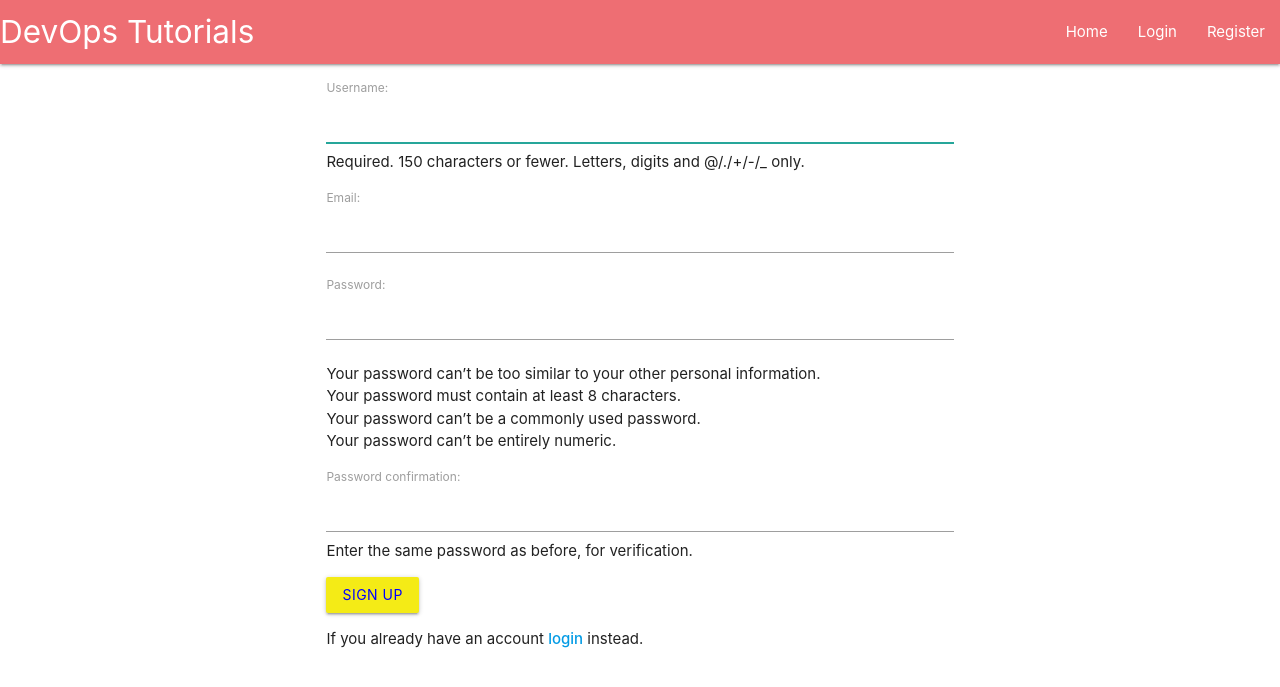
After one commit to MrDede06/Demo_DevOps, a Django app: page /register/ in a window 1280 px wide. The commit adds this page. Shown: the top 687 px of the page. Run offline with Django 3.2, Linux system fonts and the light colour scheme; some libraries are stand-ins or nearby versions.

Commit message:
web site final mode

```diff
--- /dev/null
+++ b/main/forms.py
@@ -0,0 +1,17 @@
+from django import forms
+from django.contrib.auth.forms import UserCreationForm
+from django.contrib.auth.models import User
+
+class NewUserForm(UserCreationForm):
+    email = forms.EmailField(required=True)
+
+    class Meta:
+        model = User
+        fields = ('username', 'email', 'password1', "password2")
+
+    def save(self, commit=True):
+        user = super(NewUserForm, self).save(commit=False)
+        user.email = self.cleaned_data["email"]
+        if commit:
+            user.save()
+        return user
--- a/main/templates/main/header.html
+++ b/main/templates/main/header.html
@@ -12,17 +12,36 @@
 <body>
   <nav>
     <div class="nav-wrapper">
-      <a href="/" class="brand-logo">Tutorials</a>
+      <a href="#" class="brand-logo">DevOps Tutorials</a>
       <ul id="nav-mobile" class="right hide-on-med-and-down">
         <li><a href="/">Home</a></li>
-        <li><a href="https://discord.gg/sentdex">Community</a></li>
-        <li><a href="/login">Login</a></li>
-        <li><a href="/register">Register</a></li>
+        {% if user.is_authenticated %}
+             <li><a href="/account">{{user.username|title}}</a></li>
+             <li><a href="/logout">Logout</a></li>
+        {% else %}
+            <li><a href="/login">Login</a></li>
+            <li><a href="/register">Register</a></li>
+        {% endif %}
       </ul>
     </div>
   </nav>
-  {% block content %}
-  {% endblock %}
+    {% if messages %}
+        {% for message in messages %}
+            {% if message.tags == 'success'%}
+                <script>M.toast({html: "{{message}}", classes: 'green rounded', displayLength:2000});</script>
+            {% elif message.tags == 'info'%}
+                <script>M.toast({html: "{{message}}", classes: 'blue rounded', displayLength:2000});</script>
+            {% elif message.tags == 'warning'%}
+                <script>M.toast({html: "{{message}}", classes: 'orange rounded', displayLength:10000});</script>
+            {% elif message.tags == 'error'%}
+                <script>M.toast({html: "{{message}}", classes: 'red rounded', displayLength:10000});</script>
+            {% endif %}
+        {% endfor %}
+    {% endif %}
+  <div class="container">
+    {% block content %}
+    {% endblock %}
+  </div>
 </body>
 
 <!-- Prism JS -->
--- /dev/null
+++ b/main/templates/main/register.html
@@ -0,0 +1,16 @@
+{% extends 'main/header.html' %}
+
+{% block content %}
+
+    <div class="container">
+        <form method="POST">
+            {% csrf_token %}
+            {{form.as_p}}
+
+            <button style="background-color:#F4EB16; color:blue" class="btn btn-outline-info" type="submit">Sign Up</button>
+
+        </form>
+
+        If you already have an account <a href="/login" target="blank"><strong>login</strong></a> instead.
+    </div>
+{% endblock %}
--- a/main/urls.py
+++ b/main/urls.py
@@ -1,4 +1,3 @@
-
 from django.urls import path
 from . import views
 
@@ -7,4 +6,8 @@ app_name = 'main'  # here for namespacing of urls.
 
 urlpatterns = [
     path("", views.homepage, name="homepage"),
+    path("register/", views.register, name="register"),
+    path("logout/", views.logout_request, name="logout"),
+    path("login/", views.login_request, name="login"),
+
 ]
--- a/main/views.py
+++ b/main/views.py
@@ -1,9 +1,62 @@
-from django.shortcuts import render
-from django.http import HttpResponse
+from django.shortcuts import render, redirect
 from .models import Tutorial
+from django.contrib.auth.forms import  AuthenticationForm
+from django.contrib import messages
+from django.contrib.auth import login, logout, authenticate
+from .forms import NewUserForm
+
 
 # Create your views here.
 def homepage(request):
     return render(request = request,
                   template_name='main/home.html',
                   context = {"tutorials":Tutorial.objects.all})
+
+def register(request):
+    if request.method == "POST":
+        form = NewUserForm(request.POST)
+        if form.is_valid():
+            user = form.save()
+            username = form.cleaned_data.get('username')
+            messages.success(request, f"New account created: {username}")
+            login(request, user)
+            messages.success(request, f"You are now logged in as: {username}")
+            return redirect("main:homepage")
+
+        else:
+            for msg in form.error_messages:
+                messages.error(request, f"{msg}: {form.error_messages[msg]}")
+
+            return render(request = request,
+                          template_name = "main/register.html",
+                          context={"form":form})
+
+    form = NewUserForm
+    return render(request = request,
+                  template_name = "main/register.html",
+                  context={"form":form})
+
+def logout_request(request):
+    logout(request)
+    messages.info(request, "Logged out successfully!")
+    return redirect("main:homepage")
+
+def login_request(request):
+    if request.method == 'POST':
+        form = AuthenticationForm(request=request, data=request.POST)
+        if form.is_valid():
+            username = form.cleaned_data.get('username')
+            password = form.cleaned_data.get('password')
+            user = authenticate(username=username, password=password)
+            if user is not None:
+                login(request, user)
+                messages.info(request, f"You are now logged in as {username}")
+                return redirect('/')
+            else:
+                messages.error(request, "Invalid username or password.")
+        else:
+            messages.error(request, "Invalid username or password.")
+    form = AuthenticationForm()
+    return render(request = request,
+                    template_name = "main/login.html",
+                    context={"form":form})
```
Also changed, not shown: main/templates/main/home.html (+7 -0 lines), main/templates/main/login.html (added, +13 -0 lines), main/tests/__init__.py (added, +3 -0 lines), main/tests/test_CT.py (added, +47 -0 lines), main/tests/test_SystemTests.py (added, +40 -0 lines), main/tests/test_UnitTests.py (added, +83 -0 lines), 1 other file.
